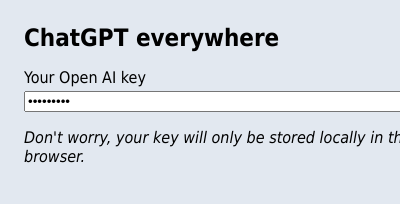
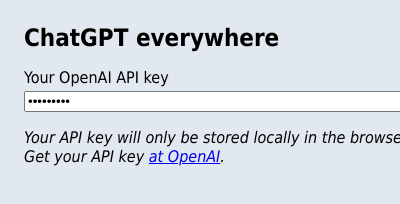
Before and after one commit to marcelpanse/chatgpt-everywhere, a browser extension: page src/popup.html in a window 400 px wide. Shown: the top 204 px of the page. Drawn offline with Linux system fonts and the light colour scheme.

Commit message:
improved setup instructions

```diff
--- a/src/popup.html
+++ b/src/popup.html
@@ -19,9 +19,9 @@
   </head>
   <body>
     <h1>ChatGPT everywhere</h1>
-    <label for="openAiKey">Your Open AI key</label>
-    <input type="password" id="openAiKey" placeholder="Open AI secret key" />
-    <p><em>Don't worry, your key will only be stored locally in the browser.</em></p>
+    <label for="openAiKey">Your OpenAI API key</label>
+    <input type="password" id="openAiKey" placeholder="OpenAI secret API key" />
+    <p><em>Your API key will only be stored locally in the browser. Get your API key <a href="https://platform.openai.com/account/api-keys">at OpenAI</a>.</em></p>
 
     <script src="popup.js"></script>
   </body>
```
Also changed, not shown: README.md.
